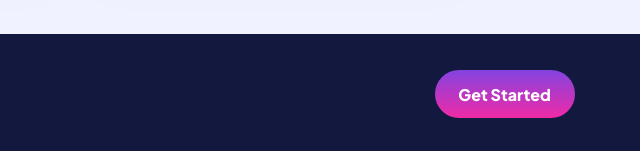
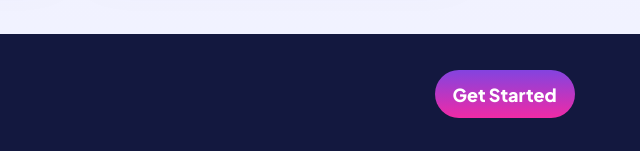
Before and after one commit to irakli85/homework-6, a plain HTML site: page index.html in a window 1536 px wide. Shown: the part 1641-1792 px from the top of the page, 896-1536 px from the left. Drawn offline with Linux system fonts and the light colour scheme.

Commit message:
final change

```diff
--- a/style.css
+++ b/style.css
@@ -365,4 +365,8 @@ footer{
         font-size: 18px;
     }
 
+    .footer-btn{
+        font-size: 18px;
+    }
+
 }
```
